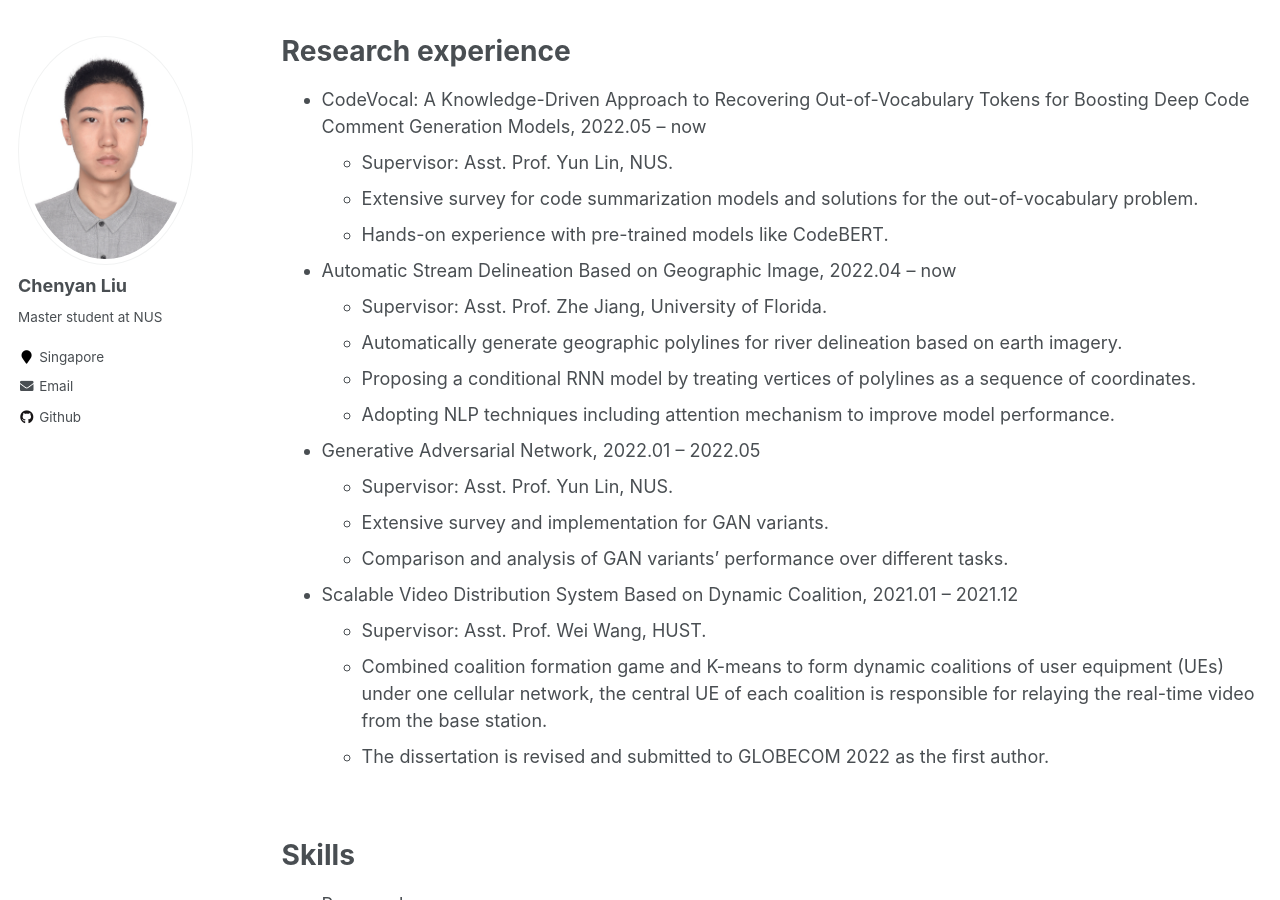
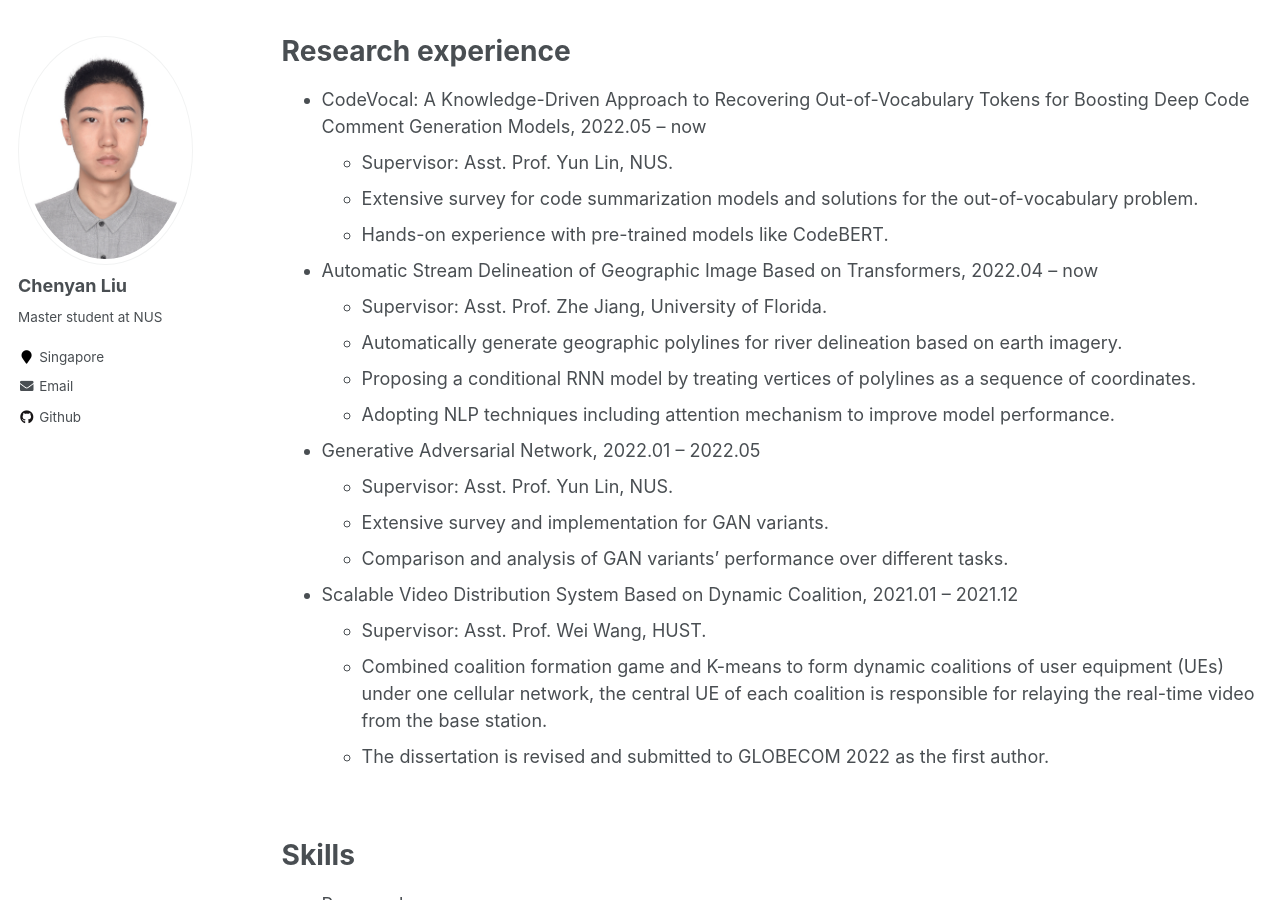
Before and after one commit to chenyan1999/chenyan1999.github.io, a Jekyll site: the page built from _pages/cv.md, in a window 1280 px wide and 900 px high, scrolled down 363 px. Built offline with Jekyll 4.4.1, drawn with Linux system fonts in a browser that asks for light colours.

Commit message:
modify project name

```diff
--- a/_pages/cv.md
+++ b/_pages/cv.md
@@ -23,7 +23,7 @@ Research experience
   * Extensive survey for code summarization models and solutions for the out-of-vocabulary problem.
   * Hands-on experience with pre-trained models like CodeBERT.
 
-* Automatic Stream Delineation Based on Geographic Image, 2022.04 – now
+* Automatic Stream Delineation of Geographic Image Based on Transformers, 2022.04 – now
   * Supervisor: Asst. Prof. Zhe Jiang, University of Florida.
   * Automatically generate geographic polylines for river delineation based on earth imagery.
   * Proposing a conditional RNN model by treating vertices of polylines as a sequence of coordinates.
```
